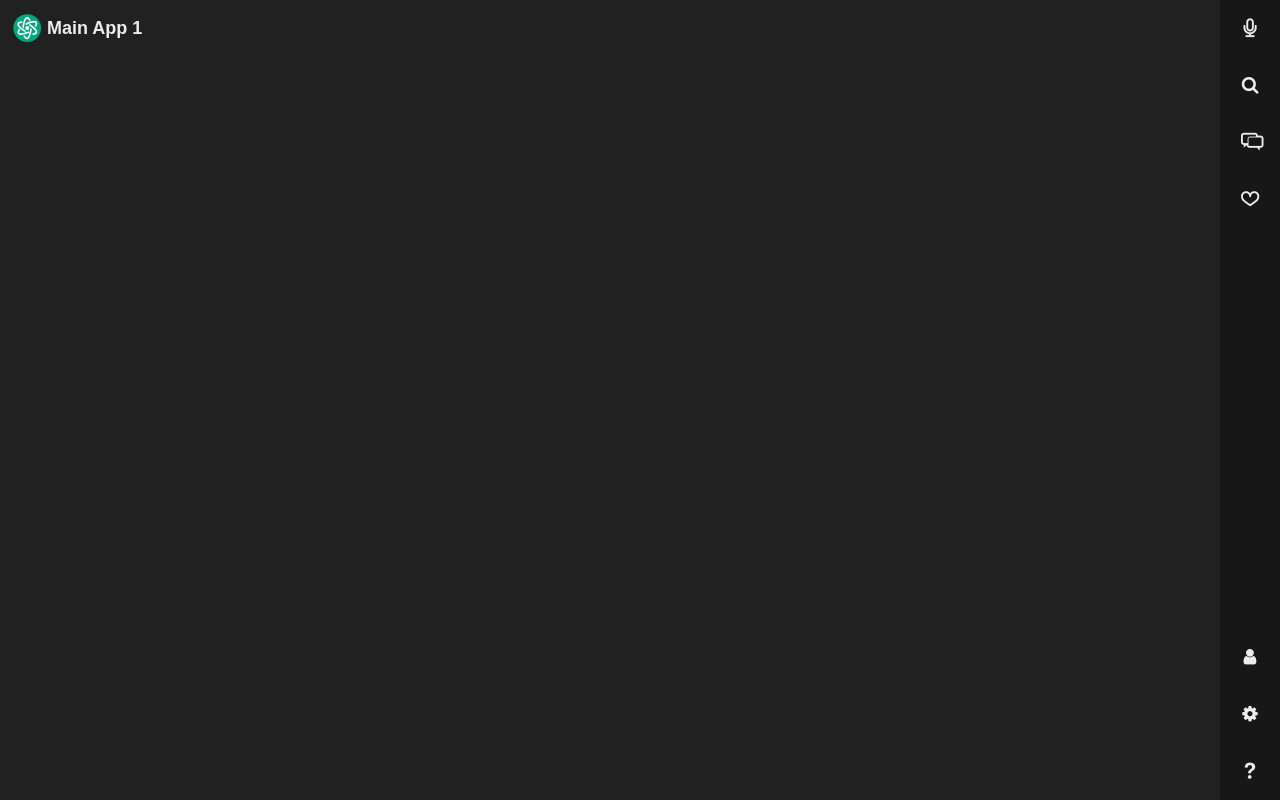
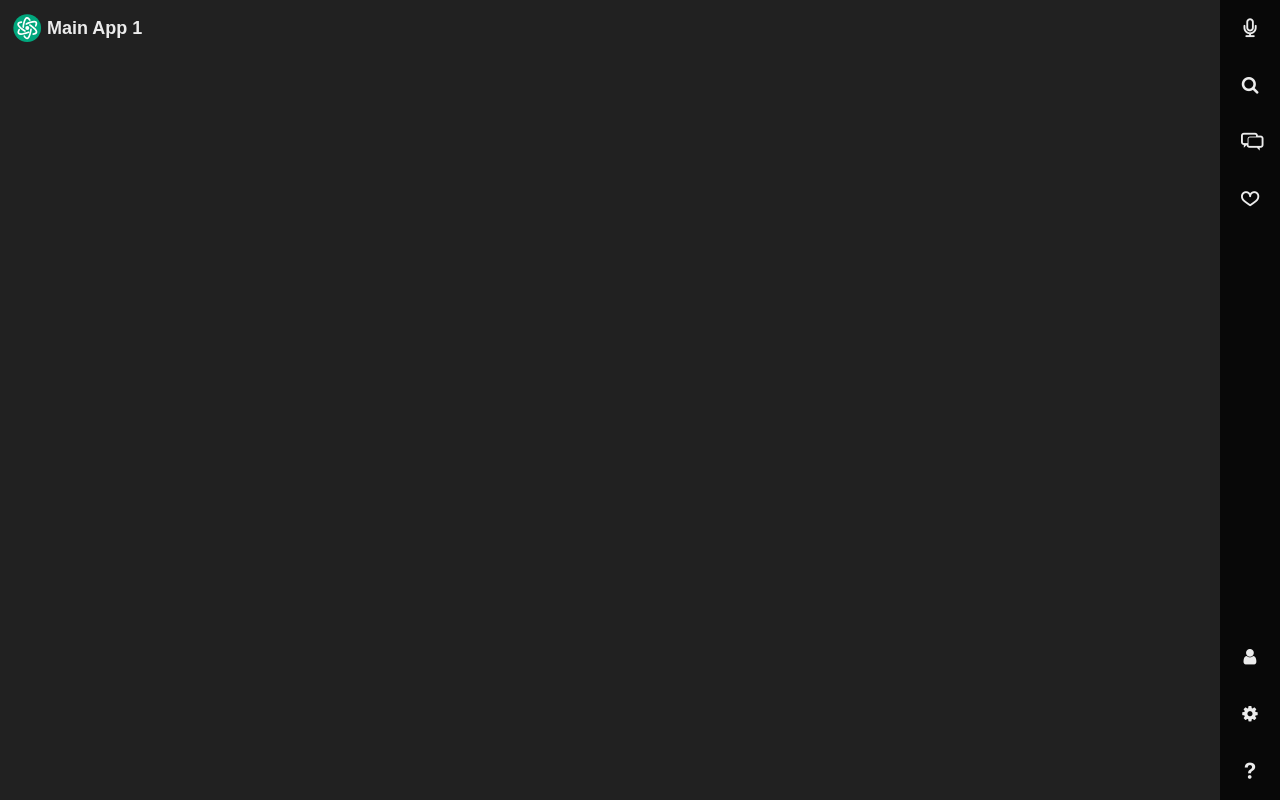
Before and after one commit to TheBigOx/angular-chrome-extension-sidepanel, an Angular app: page / in a window 1280 px wide. Built offline with nearby package versions, Linux system fonts and the light colour scheme.

Commit message:
touchup.

```diff
--- a/package.json
+++ b/package.json
@@ -4,8 +4,9 @@
   "scripts": {
     "ng": "ng",
     "start": "ng serve",
-    "build": "ng build --configuration production",
+    "build:angular": "ng build --configuration production",
     "build:chrome": "npm --prefix ./chrome run build",
+    "build": "npm run build:angular && npm run build:chrome",
     "watch": "ng build --watch --configuration development",
     "test": "ng test"
   },
--- a/src/app/app.component.scss
+++ b/src/app/app.component.scss
@@ -1,7 +1,7 @@
 /* styles.css */
 
 $header-color: #212121;
-$menu-colour: #171717;
+$menu-colour: #080808;
 $background-colour: #212121;
 $font-colour: #ECECEC;
 
```
